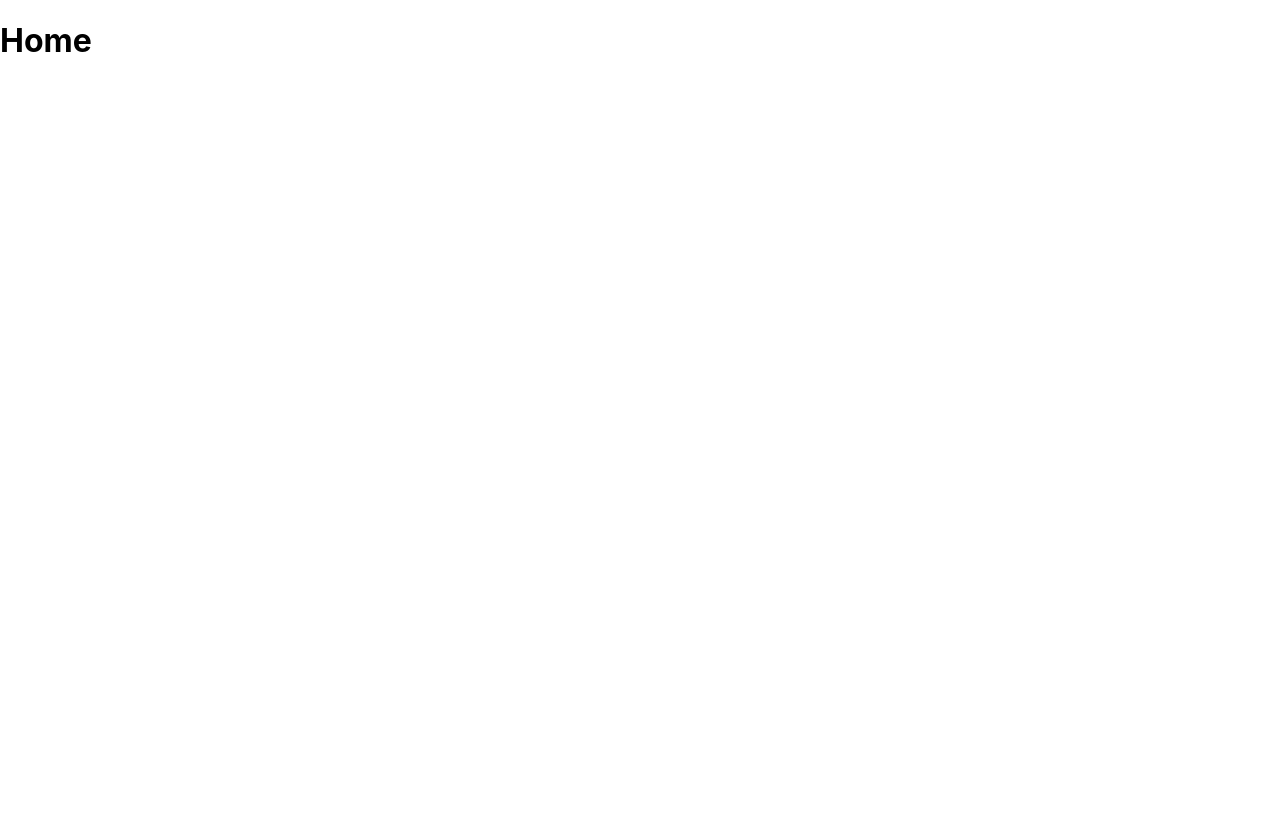
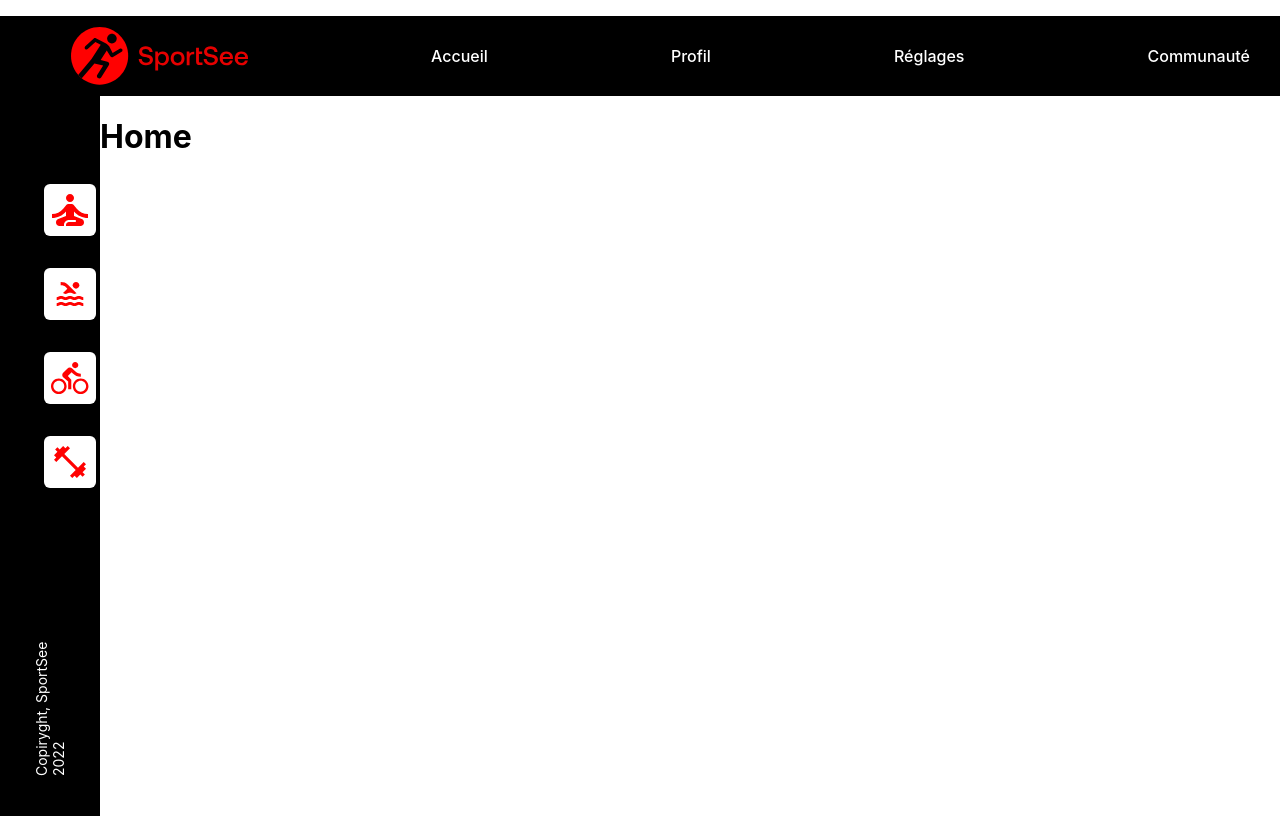
Before and after one commit to JyjyStudio/sportsee, a React (Create React App) app in the folder front/: page / in a window 1280 px wide. Built offline with nearby package versions, Linux system fonts and the light colour scheme.

Commit message:
feat: Navbar

```diff
--- a/front/src/index.jsx
+++ b/front/src/index.jsx
@@ -1,11 +1,19 @@
 import React from 'react';
 import ReactDOM from 'react-dom/client'
+import { BrowserRouter } from 'react-router-dom'
+import { Routes, Route } from 'react-router-dom'
 import './utils/style/index.css'
+import Navbar from './Components/Navbar';
 import Home from './pages/Home'
 
 const root = ReactDOM.createRoot(document.getElementById('root'));
 root.render(
   <React.StrictMode>
-    <Home />
+		<BrowserRouter basename={process.env.PUBLIC_URL}>
+			<Navbar/>
+			<Routes>
+				<Route path="/" element={<Home />} />
+			</Routes>
+		</BrowserRouter>
   </React.StrictMode>
 )
```
